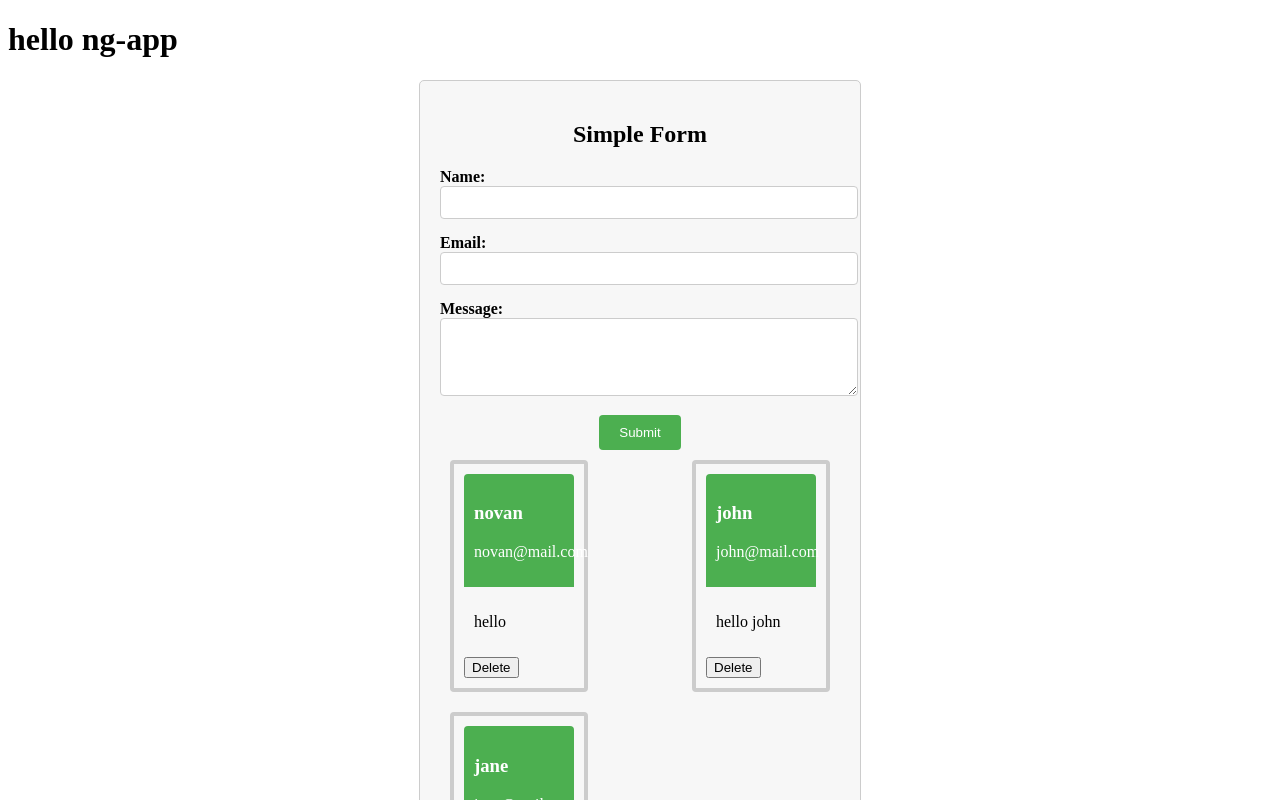
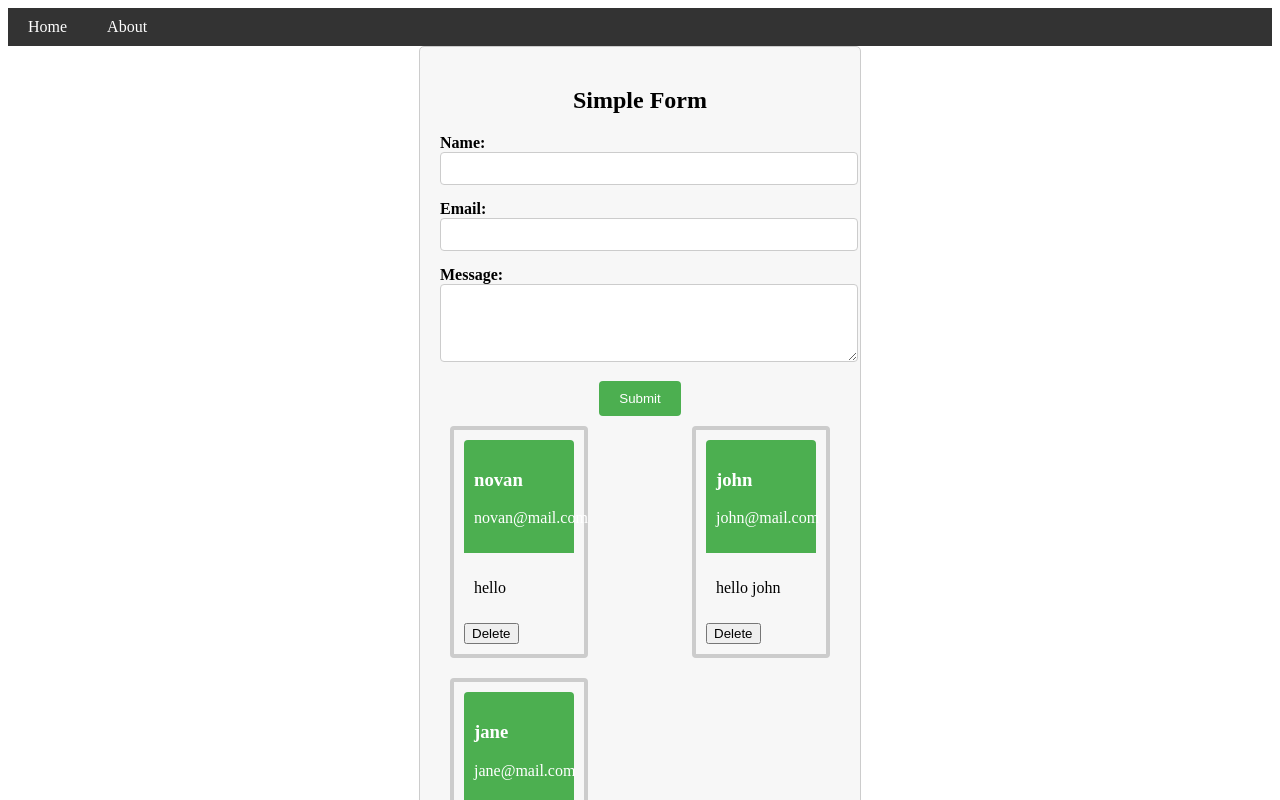
Before and after one commit to novan132/ng-app, an Angular app: page / in a window 1280 px wide. Shown: the top 800 px of the page. Built offline with nearby package versions, Linux system fonts and the light colour scheme.

Commit message:
add menu to the app

```diff
--- a/src/app/app.component.html
+++ b/src/app/app.component.html
@@ -1,3 +1,3 @@
-<h1>hello {{ title }}</h1>
+<app-menu></app-menu>
 <app-first-comp></app-first-comp>
 <router-outlet></router-outlet>
```
